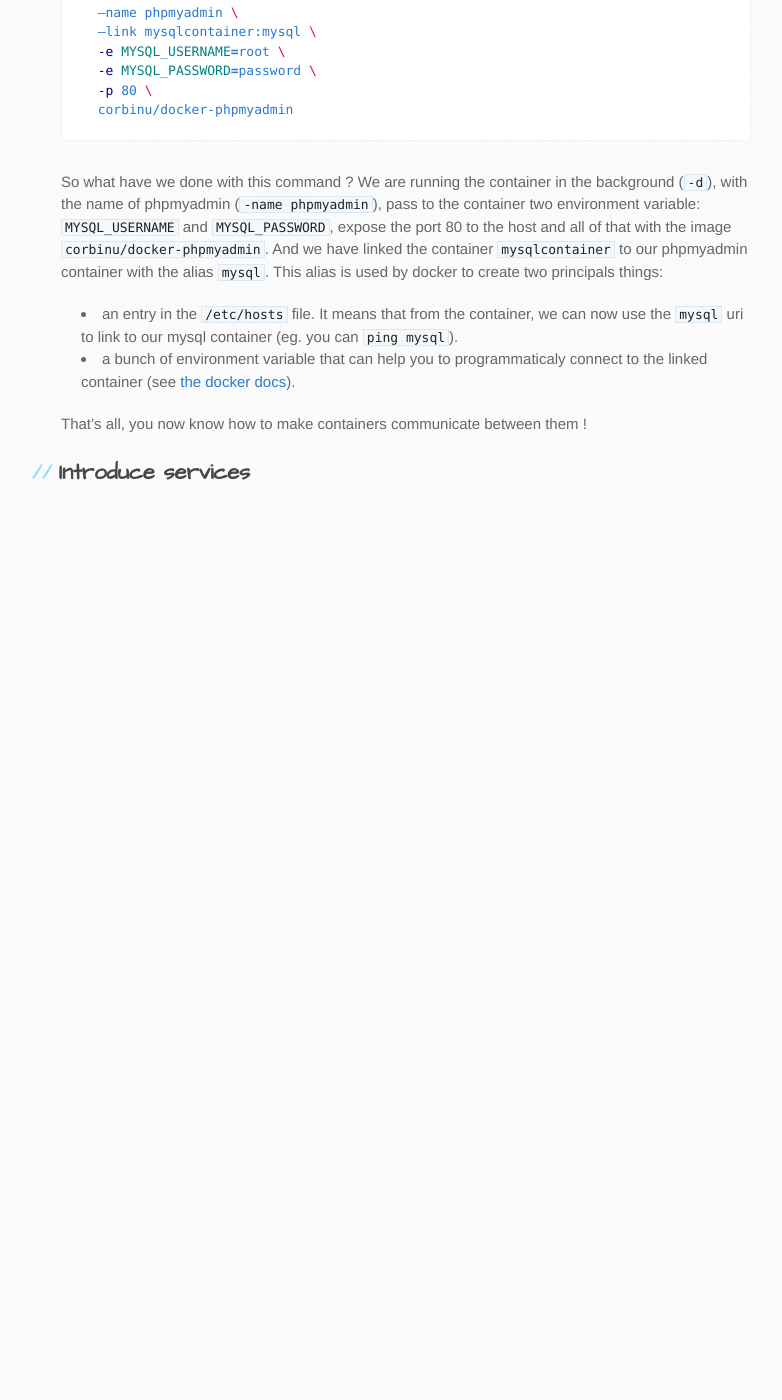
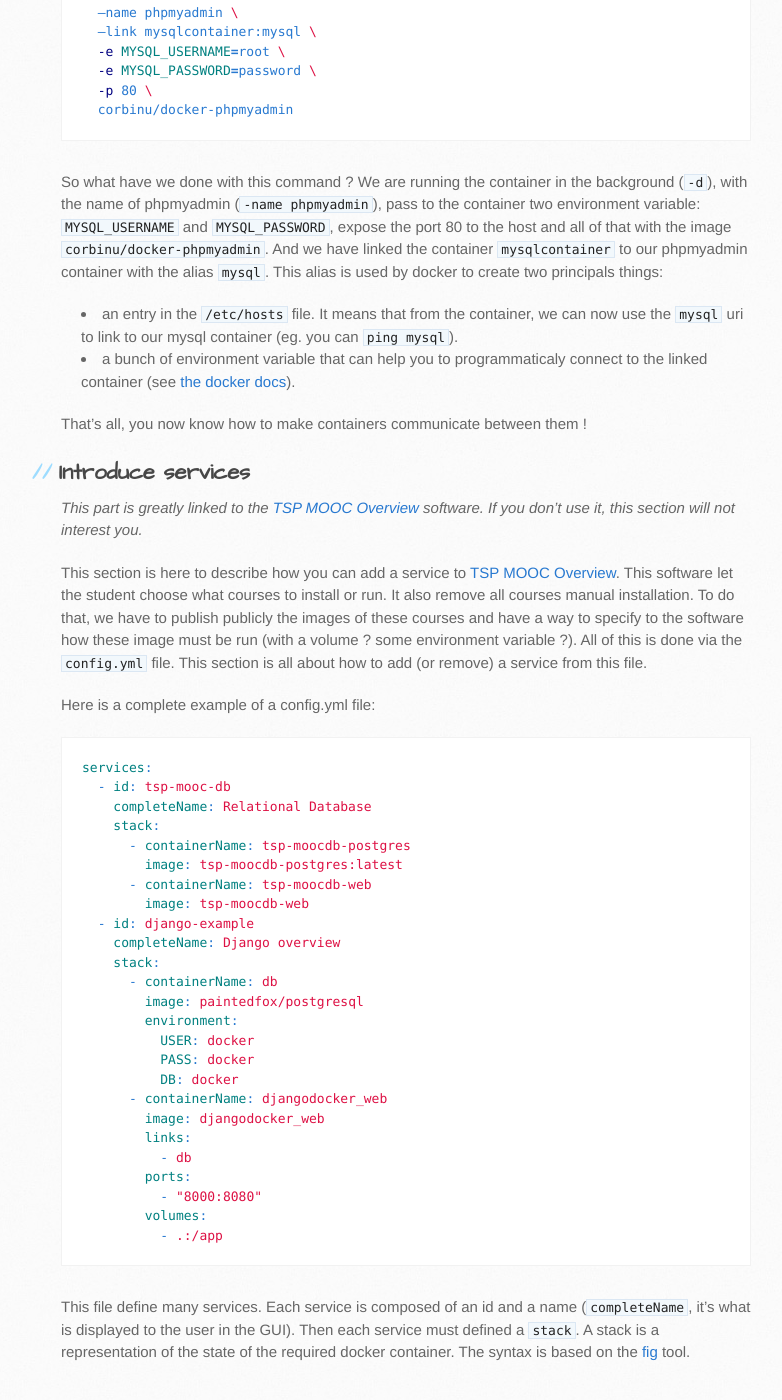
Before and after one commit to pfe-asr-2014/pfe-asr-2014.github.io, a Jekyll site: the page built from docs/create-your-service.md, in a window 1280 px wide and 1400 px high, scrolled down 2327 px. Shown: the whole window, without its empty margins (109-891 px from the left). Built offline with Jekyll 4.4.1, drawn with Linux system fonts in a browser that asks for light colours; Markdown is read by kramdown in place of the engine named in the settings; before the commit the page ends 2846 px from its top, so only the background shows below that.

Commit message:
Quick mention of tsp-overview services

````diff
--- a/docs/create-your-service.md
+++ b/docs/create-your-service.md
@@ -134,3 +134,49 @@ the alias `mysql`. This alias is used by docker to create two principals things:
 That's all, you now know how to make containers communicate between them !
 
 ## Introduce services
+
+_This part is greatly linked to the [TSP MOOC Overview](https://github.com/pfe-asr-2014/tsp-mooc-overview)
+software. If you don't use it, this section will not interest you._
+
+This section is here to describe how you can add a service to [TSP MOOC Overview](https://github.com/pfe-asr-2014/tsp-mooc-overview).
+This software let the student choose what courses to install or run. It also remove
+all courses manual installation. To do that, we have to publish publicly the
+images of these courses and have a way to specify to the software how these image
+must be run (with a volume ? some environment variable ?). All of this is done
+via the [`config.yml`](https://github.com/pfe-asr-2014/tsp-mooc-overview/blob/master/config.yml)
+file. This section is all about how to add (or remove) a service from this file.
+
+Here is a complete example of a config.yml file:
+
+```yaml
+services:
+  - id: tsp-mooc-db
+    completeName: Relational Database
+    stack:
+      - containerName: tsp-moocdb-postgres
+        image: tsp-moocdb-postgres:latest
+      - containerName: tsp-moocdb-web
+        image: tsp-moocdb-web
+  - id: django-example
+    completeName: Django overview
+    stack:
+      - containerName: db
+        image: paintedfox/postgresql
+        environment:
+          USER: docker
+          PASS: docker
+          DB: docker
+      - containerName: djangodocker_web
+        image: djangodocker_web
+        links:
+          - db
+        ports:
+          - "8000:8080"
+        volumes:
+          - .:/app
+```
+
+This file define many services. Each service is composed of an id and a name
+(`completeName`, it's what is displayed to the user in the GUI). Then each
+service must defined a `stack`. A stack is a representation of the state of the
+required docker container. The syntax is based on the [fig](http://www.fig.sh) tool.
````
